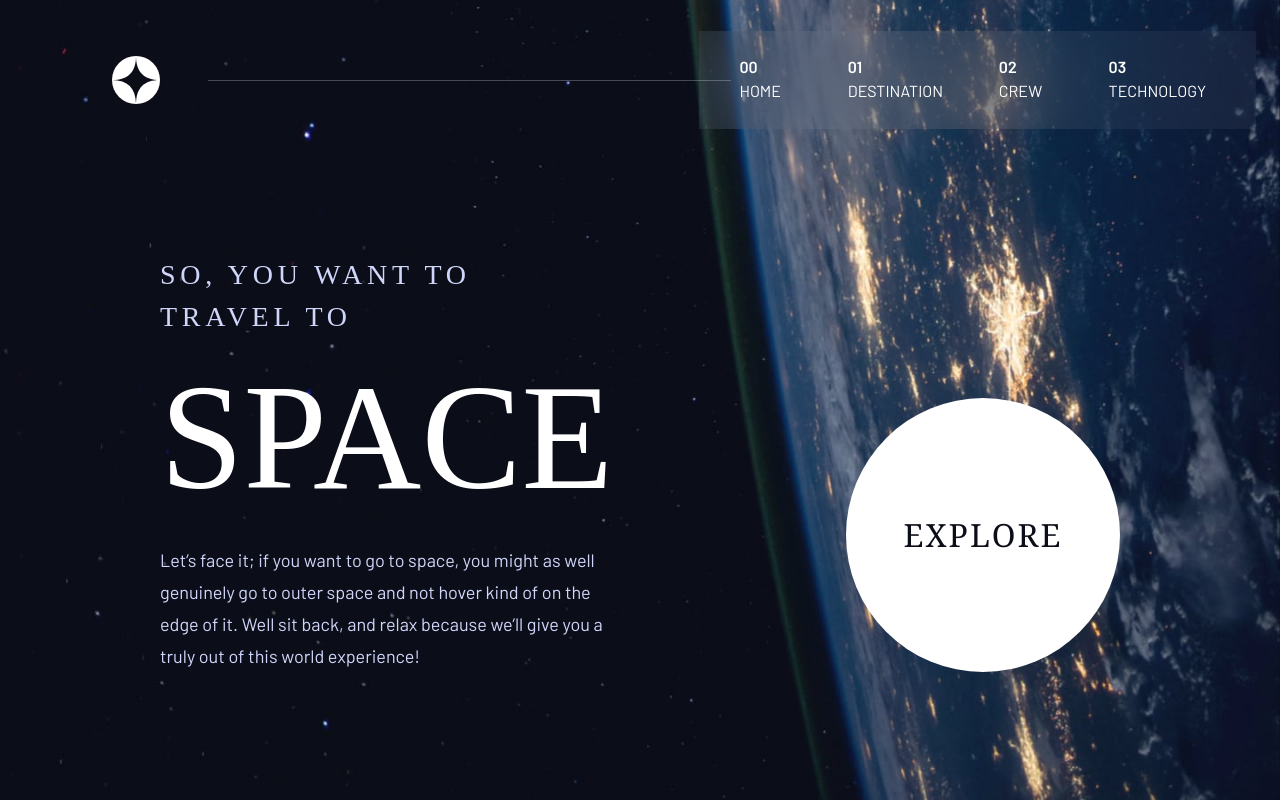
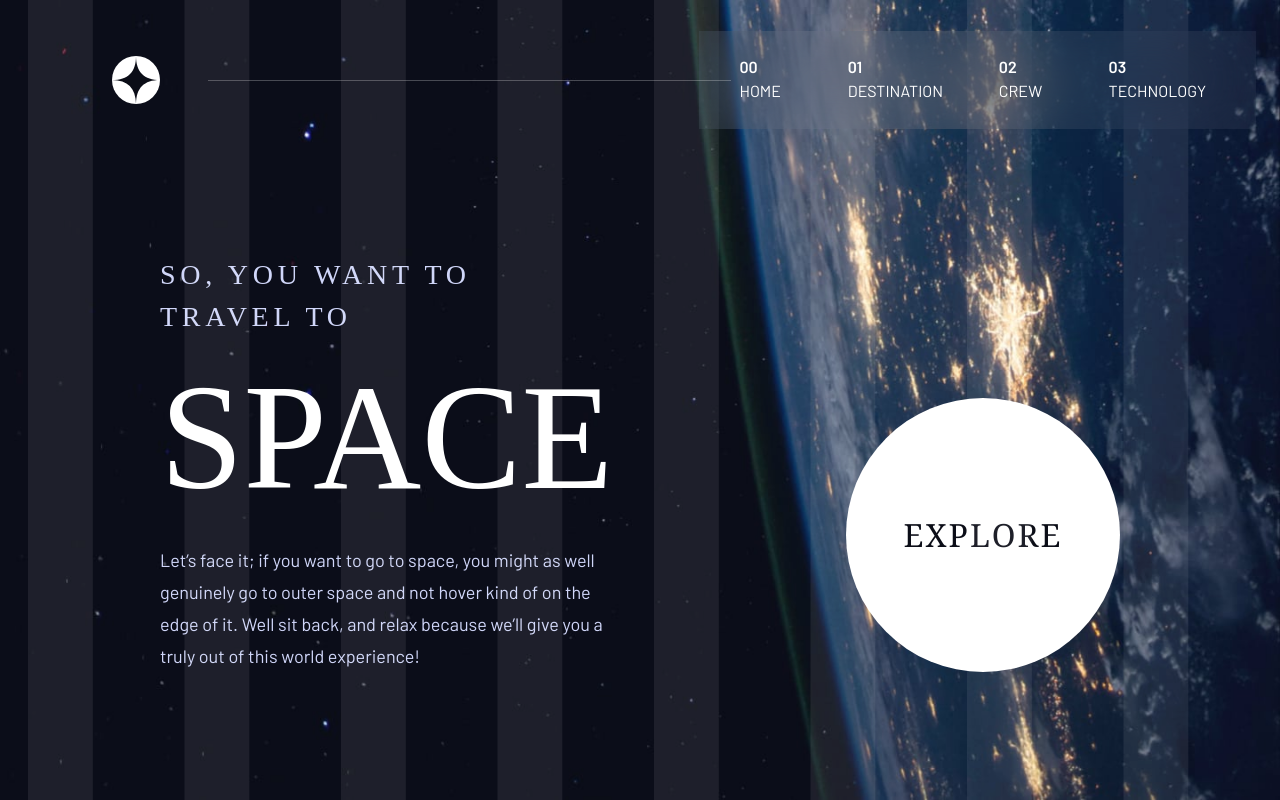
Before and after one commit to mmuneeb1000/space-tourism-site, a React (Vite) app: page / in a window 1280 px wide. Built offline with nearby package versions, Linux system fonts and the light colour scheme; a web font is replaced by a local one.

Commit message:
layout fixed

```diff
--- a/src/layouts/Layout.jsx
+++ b/src/layouts/Layout.jsx
@@ -4,6 +4,20 @@ import Header from "../components/Header";
 export default function Layout() {
   return (
     <>
+      <div
+        className="
+    absolute flex justify-center left-7 inset-0 z-10 pointer-events-none mx-auto
+    max-w-[1400px]
+    bg-[length:25%_100%]
+    sm:bg-[length:20%_100%]
+    md:bg-[length:16.666%_100%]
+    lg:bg-[length:12.5%_100%]
+  "
+        style={{
+          backgroundImage:
+            "repeating-linear-gradient(to right, rgba(255,255,255,0.08) 0 65px, transparent 1px 100%)",
+        }}
+      />
       <Header />
       <main>
         <Outlet />
```
